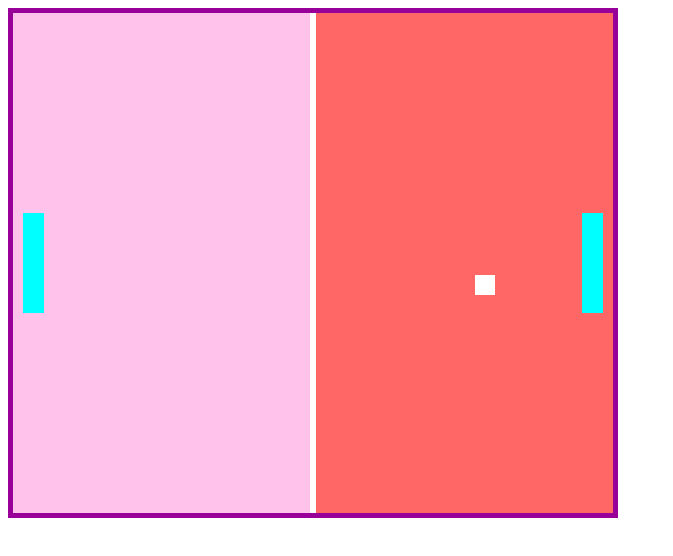
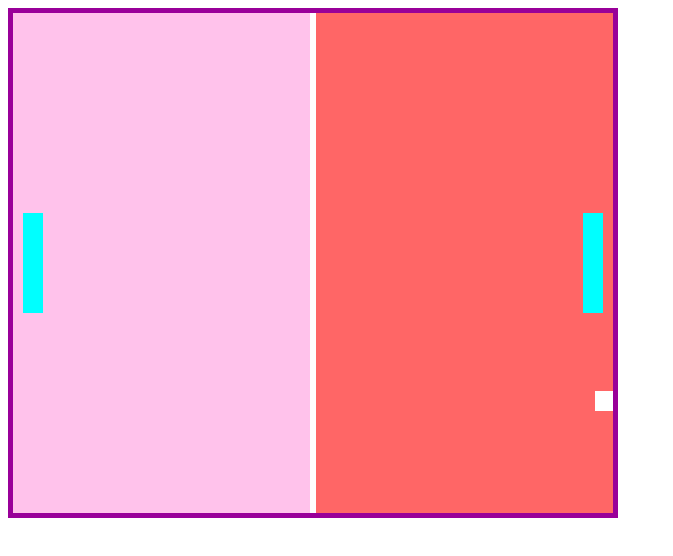
Before and after one commit to mathisasport/sstornetta_www, a plain HTML site: page pong.html in a window 1280 px wide. Shown: the whole page, without its empty margins (0-673 px from the left). Drawn offline with nearby package versions, Linux system fonts and the light colour scheme.

Commit message:
detect collisions with paddle2, stop game if paddle2 misses.

```diff
--- a/pong.html
+++ b/pong.html
@@ -51,12 +51,12 @@ function draw_background(){
 // drawing the paddles
 function draw_paddle(){
   canvas.fillStyle = "#00FFFF";
-  canvas.fillRect(10,paddle_position,21,100);
+  canvas.fillRect(10,paddle_position,20,100);
 }
 
 function draw_paddle2(){
   canvas.fillStyle = "#00FFFF";
-  canvas.fillRect(569,paddle_position2,21,100);
+  canvas.fillRect(570,paddle_position2,20,100);
 }
 
 
@@ -88,10 +88,20 @@ function update(){
     ball.y_velocity = -ball.y_velocity;
   }
 
-  if(ball.x >= CANVAS_WIDTH - ball.width ||
-     ball.x <= 0)
+  // collision with paddle2
+  if(  (ball.x + ball.width >= CANVAS_WIDTH - 30 &&
+       (ball.y >= paddle_position2 && ball.y <= paddle_position2 + 100)) ||
+
+  // collision with paddle
+       (ball.x <= 30)
+    )
   {
     ball.x_velocity = -ball.x_velocity;
+  }
+
+  // collision with far wall
+  if (ball.x >= CANVAS_WIDTH - ball.width) {
+   clearInterval(timer);
   }
 
 // update positions
```
